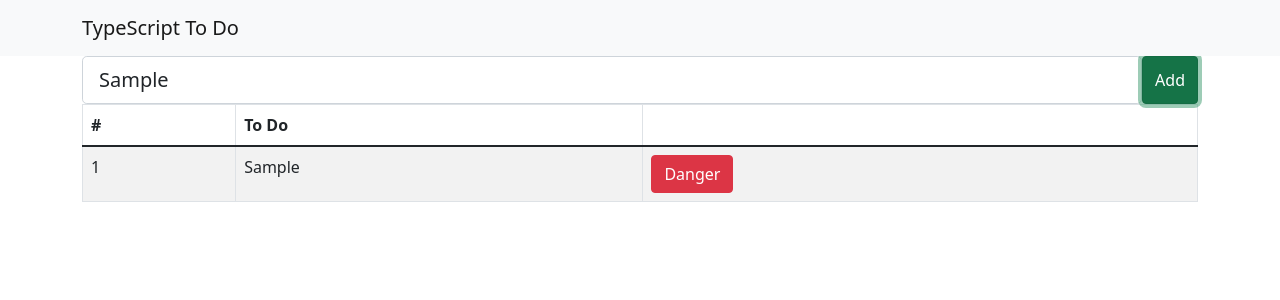
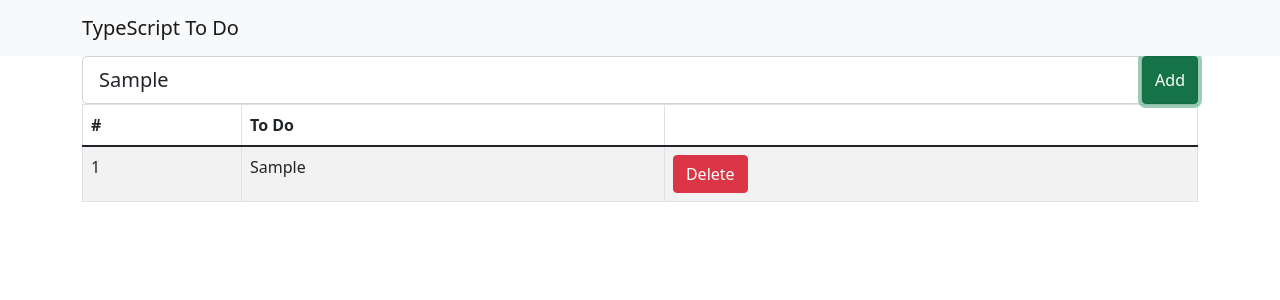
Before and after one commit to mertovich/typescript-todo, a React (Create React App) app in the folder web/: page / in a window 1280 px wide. Both pictures are taken after typing "Sample" into the empty fields and a click on the button "Add". Shown: the top 300 px of the page. Built offline with nearby package versions, Linux system fonts and the light colour scheme.

Commit message:
typo(DeleteButton): Delete button name

```diff
--- a/web/src/components/ToDoList.tsx
+++ b/web/src/components/ToDoList.tsx
@@ -23,7 +23,7 @@ const ToDoList: React.FC<Props> = ({ todoList, deleteTask }) => {
                             <tr key={index}>
                                 <td>{index + 1}</td>
                                 <td>{todo}</td>
-                                <td><Button onClick={() => deleteTask(todo)} variant="danger">Danger</Button></td>
+                                <td><Button onClick={() => deleteTask(todo)} variant="danger">Delete</Button></td>
                             </tr>
                         ))}
                     </tbody>
```
